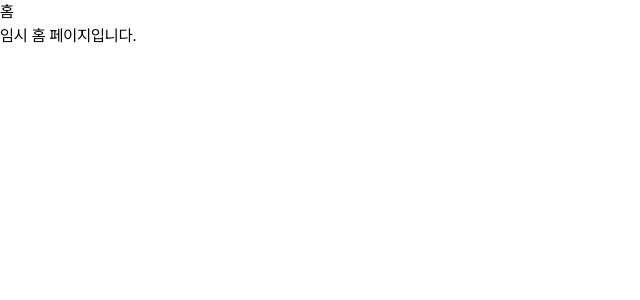
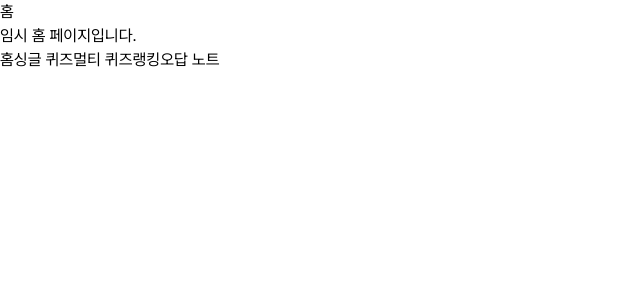
Before and after one commit to SKHU-BUZZLE/SKHU_Buzzle_FE_v2, a React (Vite) app in the folder apps/buzzle/: page /home in a window 1280 px wide. Shown: the top 300 px of the page, without its empty margins (0-640 px from the left). Built offline with nearby package versions, Linux system fonts and the light colour scheme.

Commit message:
♻️ [#17] Refactor: 임시로 바텀네비게이션바 연결

```diff
--- a/apps/buzzle/src/layouts/RootFrame.tsx
+++ b/apps/buzzle/src/layouts/RootFrame.tsx
@@ -1,10 +1,13 @@
+import BottomNav from '@components/BottomNav';
+import { BOTTOM_NAV_PADDING, LAYOUT_MAX_WIDTH } from '@constants/layout';
 import { Outlet } from 'react-router-dom';
 
 export default function RootFrame() {
   return (
     <div className='bg-surface md:bg-white-600 min-h-dvh'>
-      <div className='bg-surface text-body mx-auto min-h-dvh max-w-768'>
+      <div className={`bg-surface text-body mx-auto min-h-dvh ${LAYOUT_MAX_WIDTH} ${BOTTOM_NAV_PADDING}`}>
         <Outlet />
+        <BottomNav />
       </div>
     </div>
   );
```
